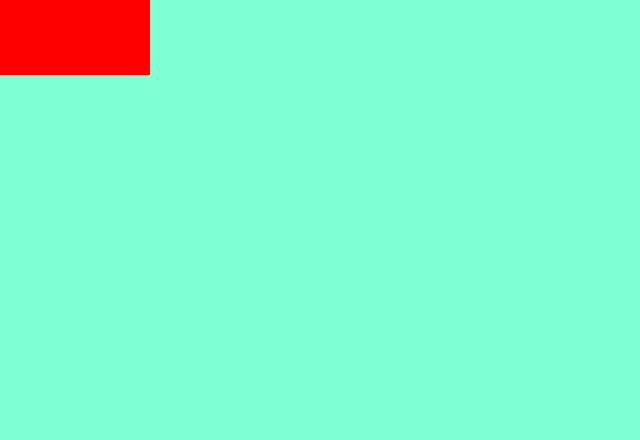
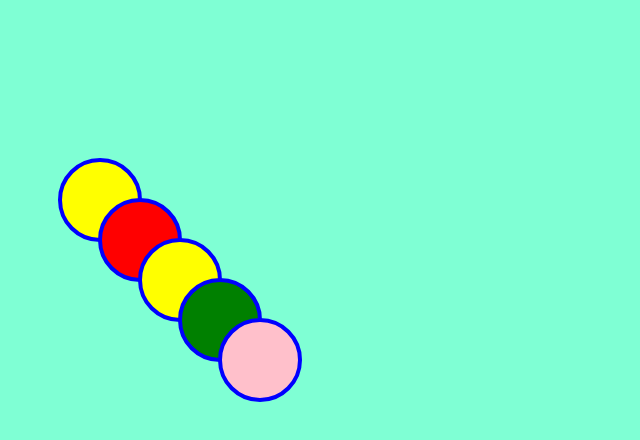
Before and after one commit to kushagra21-08/furityTv, a plain HTML site: page client/index.html in a window 1280 px wide. Shown: the whole page, without its empty margins (0-640 px from the left). Drawn offline with Linux system fonts and the light colour scheme.

Commit message:
added fruit class

```diff
--- /dev/null
+++ b/client/fruit.js
@@ -0,0 +1,38 @@
+export class fruit{
+    constructor(x, y, color,ctx){
+        this.x = x;
+        this.y = y;
+        this.color = randomColor();
+        this.ctx = ctx;
+    }
+
+
+    draw(){
+        this.ctx.beginPath();
+        this.ctx.arc(this.x, this.y, 40, 0, 2 * Math.PI);
+        this.ctx.fillStyle = this.color;
+        this.ctx.fill();
+        this.ctx.lineWidth = 4;
+        this.ctx.strokeStyle = "blue";
+        this.ctx.stroke();
+    }
+    updatePosition(newX, newY){
+        this.x = newX;
+        this.y = newY;
+    }
+}
+
+function randomColor() {
+    const colors = [
+        "red",
+        "green",
+        "blue",
+        "yellow",
+        "orange",
+        "purple",
+        "pink"
+    ];
+
+    const index = Math.floor(Math.random() * colors.length);
+    return colors[index];
+}
--- a/client/index.html
+++ b/client/index.html
@@ -5,7 +5,7 @@
     <meta name="viewport" content="width=device-width, initial-scale=1.0">
     <title>FruityTv</title>
     <link rel="stylesheet" href="style.css">
-    <script src="main.js" defer></script>
+    <script type="module" src="main.js" defer></script>
 
 </head>
 <body>
--- a/client/main.js
+++ b/client/main.js
@@ -1,3 +1,6 @@
+import { fruit } from "./fruit.js";
+
+
 const paper = document.getElementById("canva");
 const ctx = paper.getContext("2d");
 
@@ -7,25 +10,21 @@ paper.width = window.innerWidth;
 paper.height = window.innerHeight;
 console.log("Canvas resized to: " + paper.width + "x" + paper.height);
 }
+
+
 resizeCanvas();
 window.addEventListener("resize", resizeCanvas);
 
-ctx.moveTo(0, 0);
-ctx.lineTo(200, 100);
-
-ctx.fillStyle = "red";
-ctx.fillRect(0, 0, 150, 75);
-
 var fruits = new Set();
 
-class fruit{
-    constructor(x, y, color, shape){
-        this.x = x;
-        this.y = y;
-        this.color = color;
-        this.shape = shape;
+
+for (let i = 0; i < 5; i++) {
+   //fruits.add(new fruit(100 + i * 40, 200 + i * 40, "red", ctx));
+    fruits.add(new fruit(100 + i * 40, 200 + i * 40, "red", ctx));
+}
+
+console.log(fruits);
+
+for (let f of fruits) {
+    f.draw();
     }
-
-
-
-}
```
